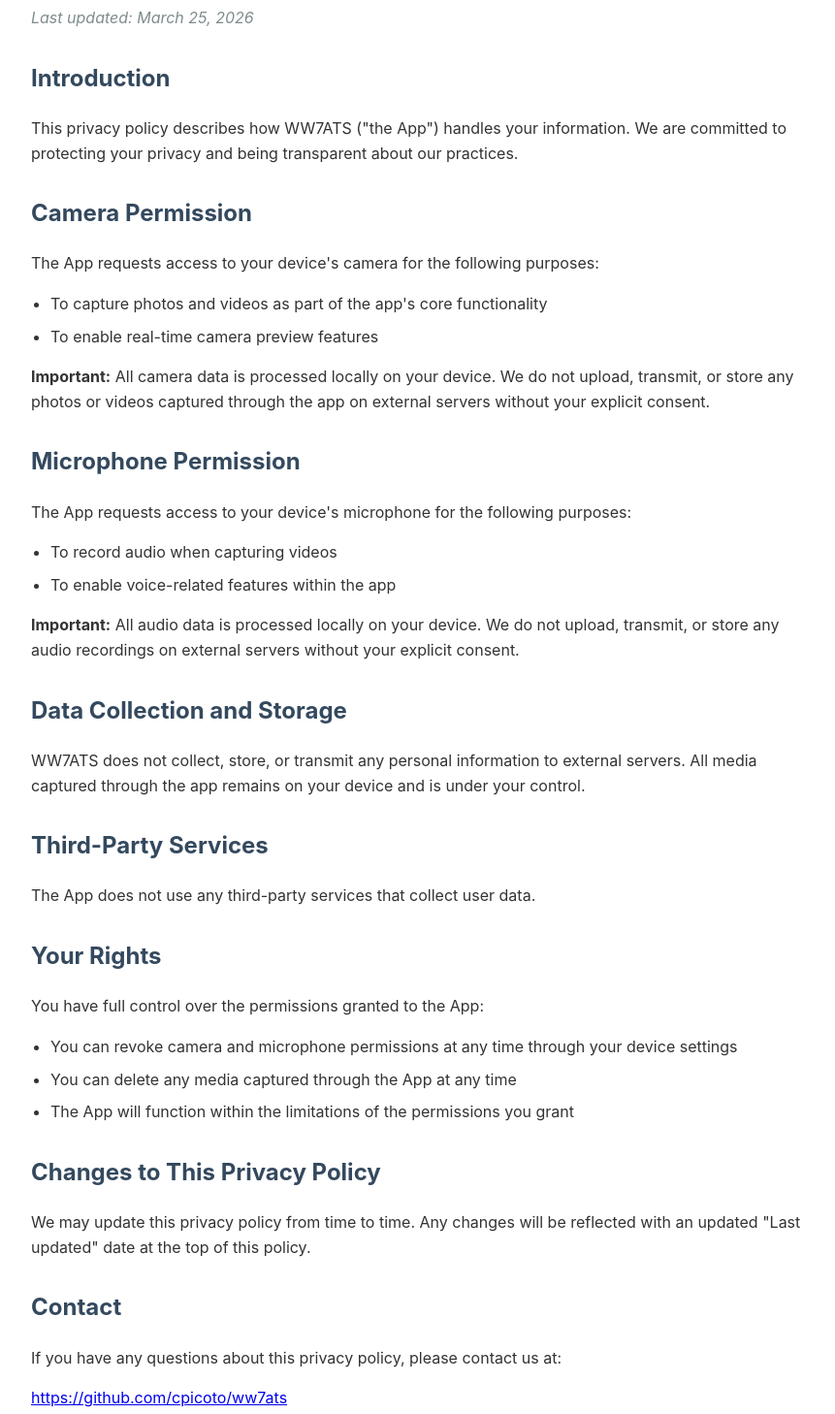
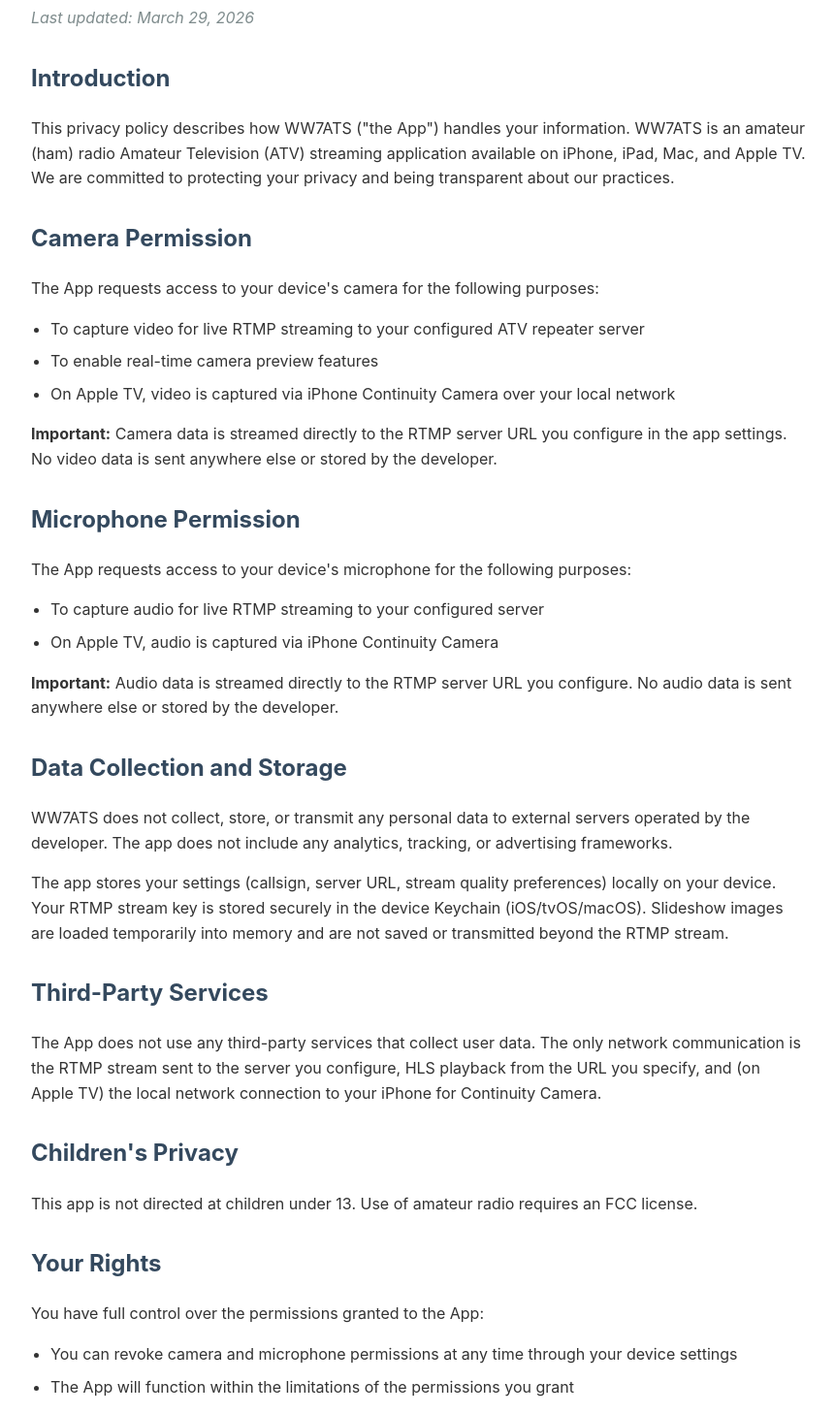
Before and after one commit to cpicoto/ad7np, a plain HTML site: page privacy-policy.html in a window 1280 px wide. Shown: the part 120-1578 px from the top of the page at 97% size, without its empty margins (208-1069 px from the left). Drawn offline with Linux system fonts and the light colour scheme.

Commit message:
Update all pages for Apple TV support, fix privacy policy accuracy, update contact email

```diff
--- a/privacy-policy.html
+++ b/privacy-policy.html
@@ -39,12 +39,14 @@
 </head>
 <body>
     <h1>Privacy Policy for WW7ATS</h1>
-    <p class="last-updated">Last updated: March 25, 2026</p>
+    <p class="last-updated">Last updated: March 29, 2026</p>
 
     <div class="section">
         <h2>Introduction</h2>
         <p>
             This privacy policy describes how WW7ATS ("the App") handles your information.
+            WW7ATS is an amateur (ham) radio Amateur Television (ATV) streaming application
+            available on iPhone, iPad, Mac, and Apple TV.
             We are committed to protecting your privacy and being transparent about our practices.
         </p>
     </div>
@@ -55,13 +57,13 @@
             The App requests access to your device's camera for the following purposes:
         </p>
         <ul>
-            <li>To capture photos and videos as part of the app's core functionality</li>
+            <li>To capture video for live RTMP streaming to your configured ATV repeater server</li>
             <li>To enable real-time camera preview features</li>
+            <li>On Apple TV, video is captured via iPhone Continuity Camera over your local network</li>
         </ul>
         <p>
-            <strong>Important:</strong> All camera data is processed locally on your device.
-            We do not upload, transmit, or store any photos or videos captured through the app
-            on external servers without your explicit consent.
+            <strong>Important:</strong> Camera data is streamed directly to the RTMP server URL you configure
+            in the app settings. No video data is sent anywhere else or stored by the developer.
         </p>
     </div>
 
@@ -71,21 +73,25 @@
             The App requests access to your device's microphone for the following purposes:
         </p>
         <ul>
-            <li>To record audio when capturing videos</li>
-            <li>To enable voice-related features within the app</li>
+            <li>To capture audio for live RTMP streaming to your configured server</li>
+            <li>On Apple TV, audio is captured via iPhone Continuity Camera</li>
         </ul>
         <p>
-            <strong>Important:</strong> All audio data is processed locally on your device.
-            We do not upload, transmit, or store any audio recordings on external servers
-            without your explicit consent.
+            <strong>Important:</strong> Audio data is streamed directly to the RTMP server URL you configure.
+            No audio data is sent anywhere else or stored by the developer.
         </p>
     </div>
 
     <div class="section">
         <h2>Data Collection and Storage</h2>
         <p>
-            WW7ATS does not collect, store, or transmit any personal information to external servers.
-            All media captured through the app remains on your device and is under your control.
+            WW7ATS does not collect, store, or transmit any personal data to external servers operated by the developer.
+            The app does not include any analytics, tracking, or advertising frameworks.
+        </p>
+        <p>
+            The app stores your settings (callsign, server URL, stream quality preferences) locally on your device.
+            Your RTMP stream key is stored securely in the device Keychain (iOS/tvOS/macOS).
+            Slideshow images are loaded temporarily into memory and are not saved or transmitted beyond the RTMP stream.
         </p>
     </div>
 
@@ -93,6 +99,16 @@
         <h2>Third-Party Services</h2>
         <p>
             The App does not use any third-party services that collect user data.
+            The only network communication is the RTMP stream sent to the server you configure,
+            HLS playback from the URL you specify, and (on Apple TV) the local network connection
+            to your iPhone for Continuity Camera.
+        </p>
+    </div>
+
+    <div class="section">
+        <h2>Children's Privacy</h2>
+        <p>
+            This app is not directed at children under 13. Use of amateur radio requires an FCC license.
         </p>
     </div>
 
@@ -103,7 +119,6 @@
         </p>
         <ul>
             <li>You can revoke camera and microphone permissions at any time through your device settings</li>
-            <li>You can delete any media captured through the App at any time</li>
             <li>The App will function within the limitations of the permissions you grant</li>
         </ul>
     </div>
@@ -122,7 +137,7 @@
             If you have any questions about this privacy policy, please contact us at:
         </p>
         <p>
-            <a href="https://github.com/cpicoto/ww7ats">https://github.com/cpicoto/ww7ats</a>
+            <a href="mailto:cpicoto@hotmail.com">cpicoto@hotmail.com</a>
         </p>
     </div>
 </body>
```
Also changed, not shown: index.html (+7 -2 lines), support.html (+12 -3 lines).
